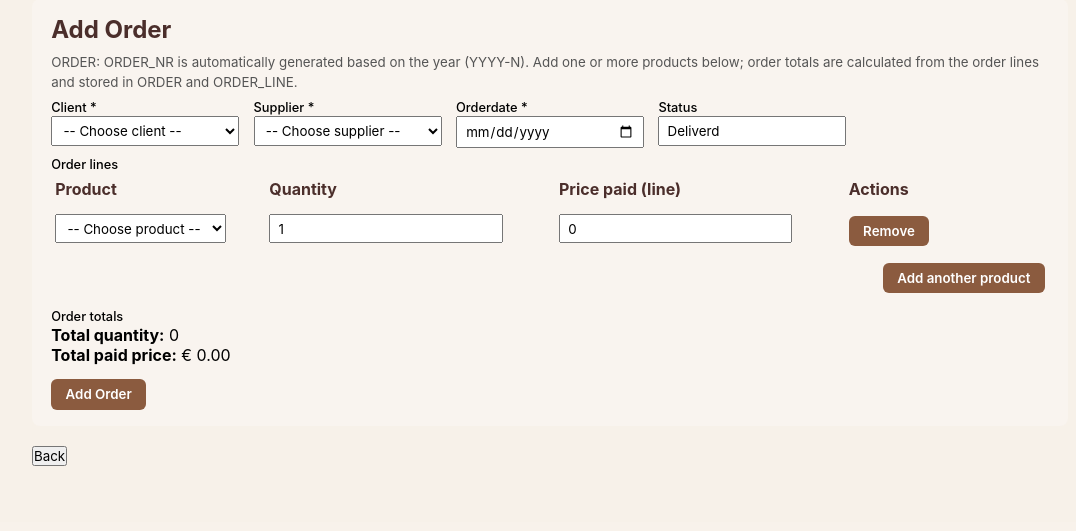
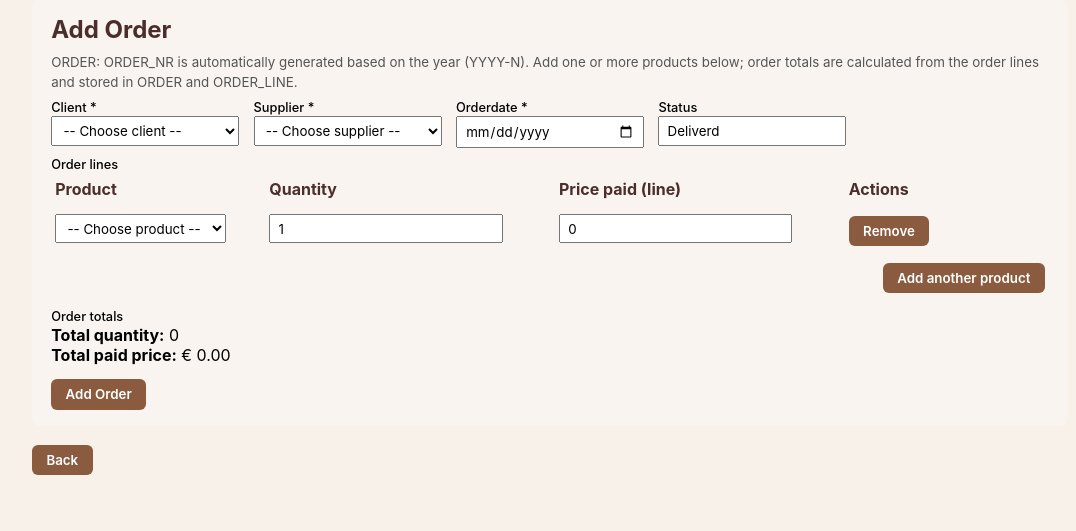
Before and after one commit to A-D-DBS-application/web-application-2025-group-22, a Flask app: page /add-records in a window 1280 px wide. Shown: the part 700-1231 px from the top of the page, without its empty margins (90-1166 px from the left). Before the commit the page ends 1166 px from the top, so only its background shows below. Run offline with Flask 3, Linux system fonts and the light colour scheme; data that the repository does not hold is empty.

Commit message:
deftige layout

```diff
--- a/app/templates/add_records.html
+++ b/app/templates/add_records.html
@@ -358,8 +358,7 @@
             <button type="submit" class="primary-btn">Add Order</button>
         </form>
     </div>
-
-    <button class="back-button" onclick="window.location.href='/home'">Back</button>
+    <button class="primary-btn back-button" onclick="window.location.href='/home'">Back</button>
 </div>
 
 <script>
```
